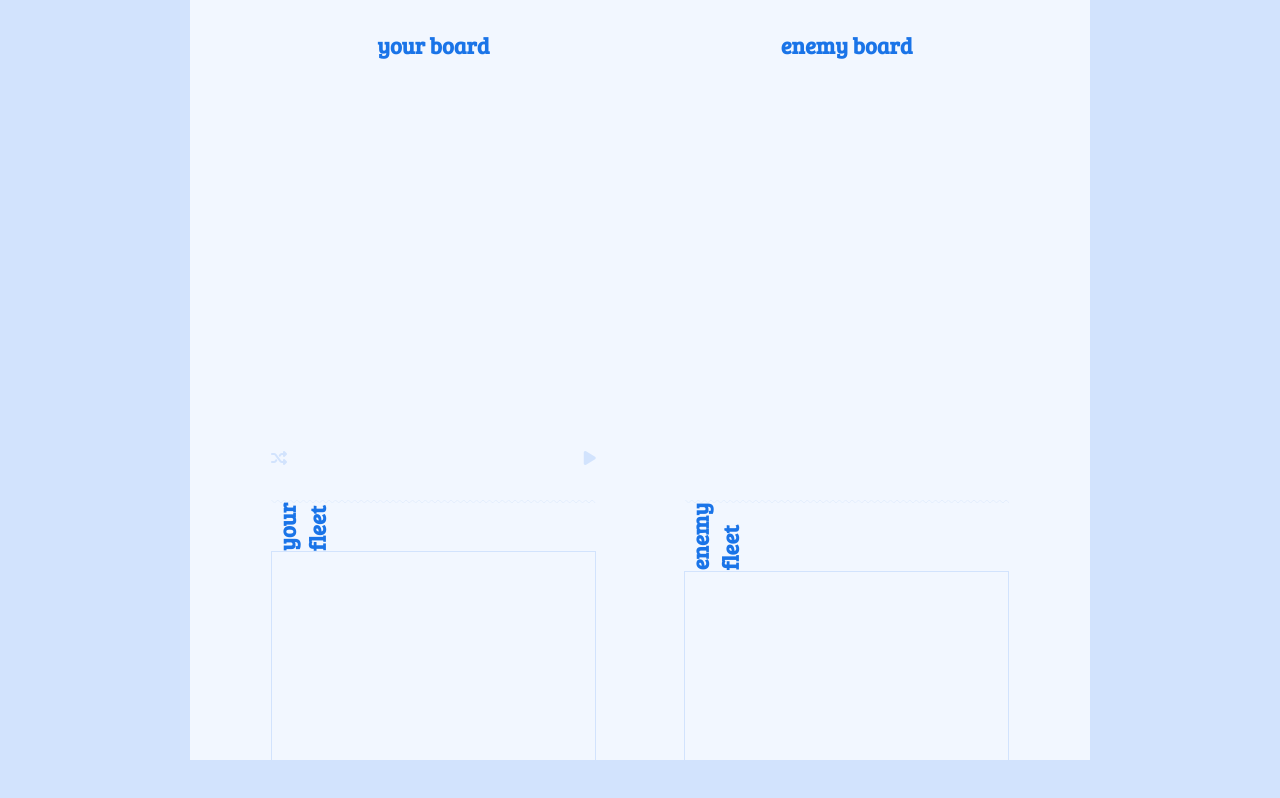
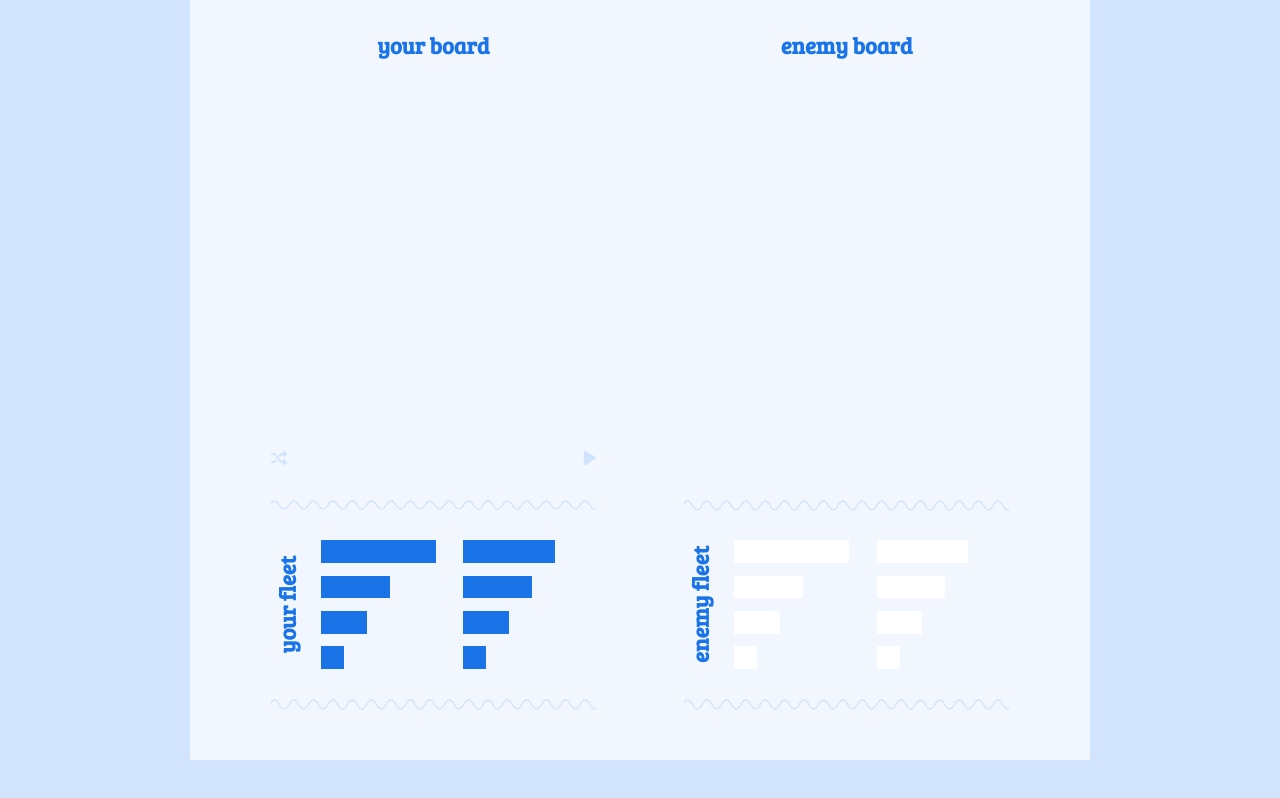
Before and after one commit to lucafisc/battleship, a website built with webpack: page src/template.html in a window 1280 px wide. Shown: the part 180-978 px from the top of the page. After the commit the page ends 940 px from the top, so only its background shows below. Built offline with nearby package versions, Linux system fonts and the light colour scheme; what PubSub would draw is missing.

Commit message:
Display fleet feature

```diff
--- a/src/index.js
+++ b/src/index.js
@@ -7,6 +7,7 @@ import { domElements } from "./modules/dom-others";
 import "./styles/main.css";
 import "./styles/board.css";
 import "./styles/content.css";
+import "./styles/fleet.css";
 import "@fortawesome/fontawesome-free/js/all.js";
 import "@fortawesome/fontawesome-free/css/all.css";
 function init() {
--- a/src/modules/dom-fleet.js
+++ b/src/modules/dom-fleet.js
@@ -16,19 +16,23 @@ const getContainer = (player) => {
 };
 
 const appendShips = (ships, container) => {
+  while (container.firstChild) {
+    container.removeChild(container.firstChild);
+  }
   for (let i = 0; i < ships.length; i++) {
     const cells = ships[i].getCells();
     const isSunk = ships[i].isSunk();
     console.log(cells.length);
     console.log(isSunk);
     const ship = renderShip(cells.length, isSunk);
+
     container.append(ship);
   }
 };
 
 const renderShip = (length, sunk) => {
   const ship = document.createElement("div");
-  ship.classList.add("ship");
+  ship.classList.add("whole-ship");
   for (let i = 0; i < length; i++) {
     const cell = document.createElement("div");
     cell.classList.add("cell");
--- a/src/modules/ship-factory.js
+++ b/src/modules/ship-factory.js
@@ -21,7 +21,7 @@ export const newShip = (props) => {
 };
 
 function checkShips(n) {
-  return n.ship === "hit";
+  return n.ship !== "ship";
 }
 
 function sink(n) {
--- a/src/styles/content.css
+++ b/src/styles/content.css
@@ -69,29 +69,6 @@
     margin-bottom: 45px;
 }
 
-.fleet-container {
-    display: flex;
-    flex-direction: column;
-    justify-content: space-between;
-    padding-top: 20px;
-    height: 230px;
-    margin-bottom: 50px;
-}
-
-.zigzag {
-    max-width: 100%;
-    height: 12px;
-    object-fit: cover
-}
-
-.fleet-title {
-    color: var(--main-blue);
-    font-size: 1.4rem;
-    writing-mode: vertical-rl;
-    transform: rotate(180deg);
-}
-
-
 .buttons-container {
     display: flex;
     justify-content: space-between;
--- /dev/null
+++ b/src/styles/fleet.css
@@ -0,0 +1,64 @@
+.fleet-container {
+    display: flex;
+    flex-direction: column;
+    justify-content: space-between;
+    padding-top: 20px;
+    height: 230px;
+    margin-bottom: 50px;
+}
+
+.zigzag {
+    max-width: 100%;
+    height: 12px;
+    object-fit: cover
+}
+
+.fleet-title {
+    color: var(--main-blue);
+    font-size: 1.4rem;
+    writing-mode: vertical-rl;
+    transform: rotate(180deg);
+    margin-right: 20px;
+}
+
+.flex-container {
+    height: 100%;
+    display: flex;
+    align-items: center;
+}
+
+.human-fleet,
+.cpu-fleet {
+    height: 70%;
+    flex: 1;
+    display: grid;
+    gap: 10px;
+    grid-template-columns: 1fr 1fr;
+    grid-template-rows: 1fr 1fr 1fr 1fr;
+}
+
+.whole-ship {
+    display: flex;
+    justify-content: flex-start;
+    align-items: center;
+}
+
+.whole-ship>.cell {
+    height: 90%;
+    aspect-ratio: 1;
+    flex: none;
+    border: none;
+}
+
+.whole-ship>.ship {
+    background-color: var(--main-blue);
+}
+
+.cpu-fleet>.whole-ship>.ship {
+    background-color: var(--white-bg);
+}
+
+
+.whole-ship>.sunk::after {
+    font-size: 0.8em;
+}
--- a/src/template.html
+++ b/src/template.html
@@ -30,9 +30,10 @@
                 </div>
 
                 <div class="fleet-container">
-
-                    <h1 class="fleet-title">your fleet</h1>
-                    <div class="human-fleet"></div>
+                    <div class="flex-container">
+                        <h1 class="fleet-title">your fleet</h1>
+                        <div class="human-fleet"></div>
+                    </div>
                 </div>
             </div>
             <div id="cpu-container" class="dashboard">
@@ -42,9 +43,10 @@
                 </div>
                 <div id="cpu-board" class="board-container"></div>
                 <div class="fleet-container">
-                    <h1 class="fleet-title">enemy fleet</h1>
-                    <div class="cpu-fleet"></div>
-
+                    <div class="flex-container">
+                        <h1 class="fleet-title">enemy fleet</h1>
+                        <div class="cpu-fleet"></div>
+                    </div>
                 </div>
             </div>
 
```
Also changed, not shown: dist/index.html.
